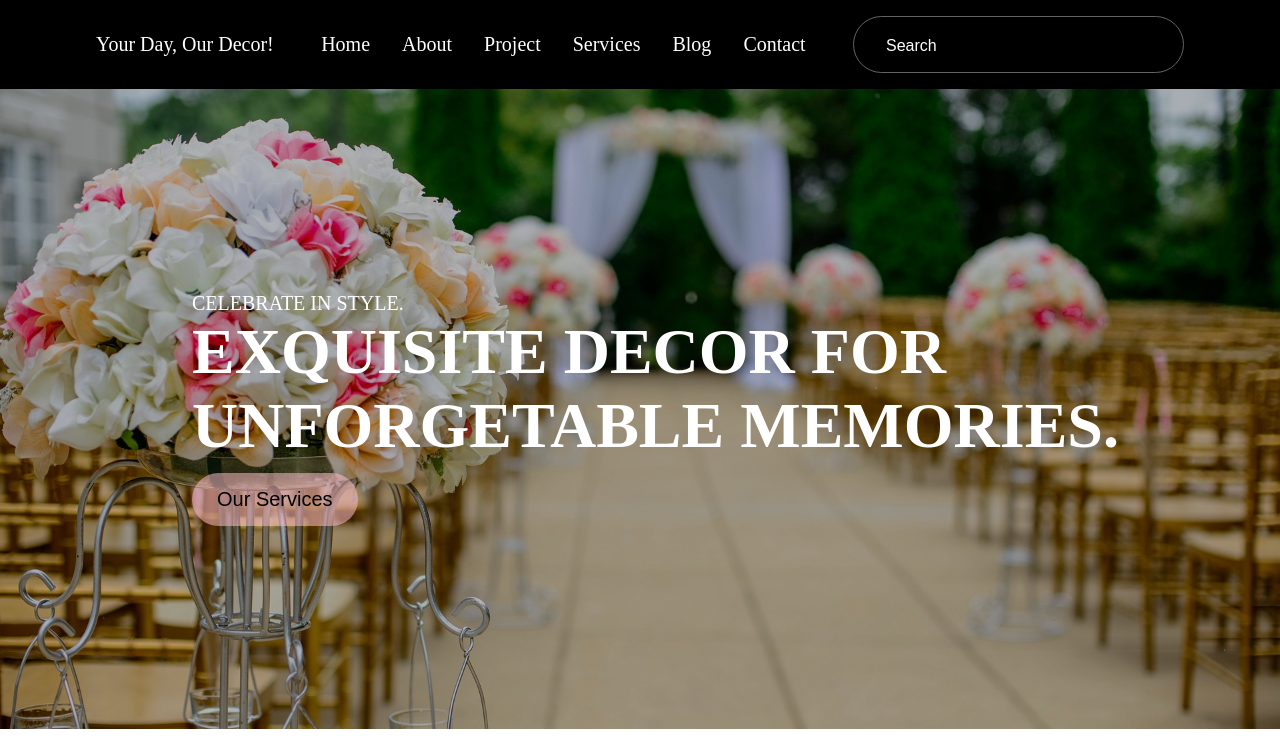
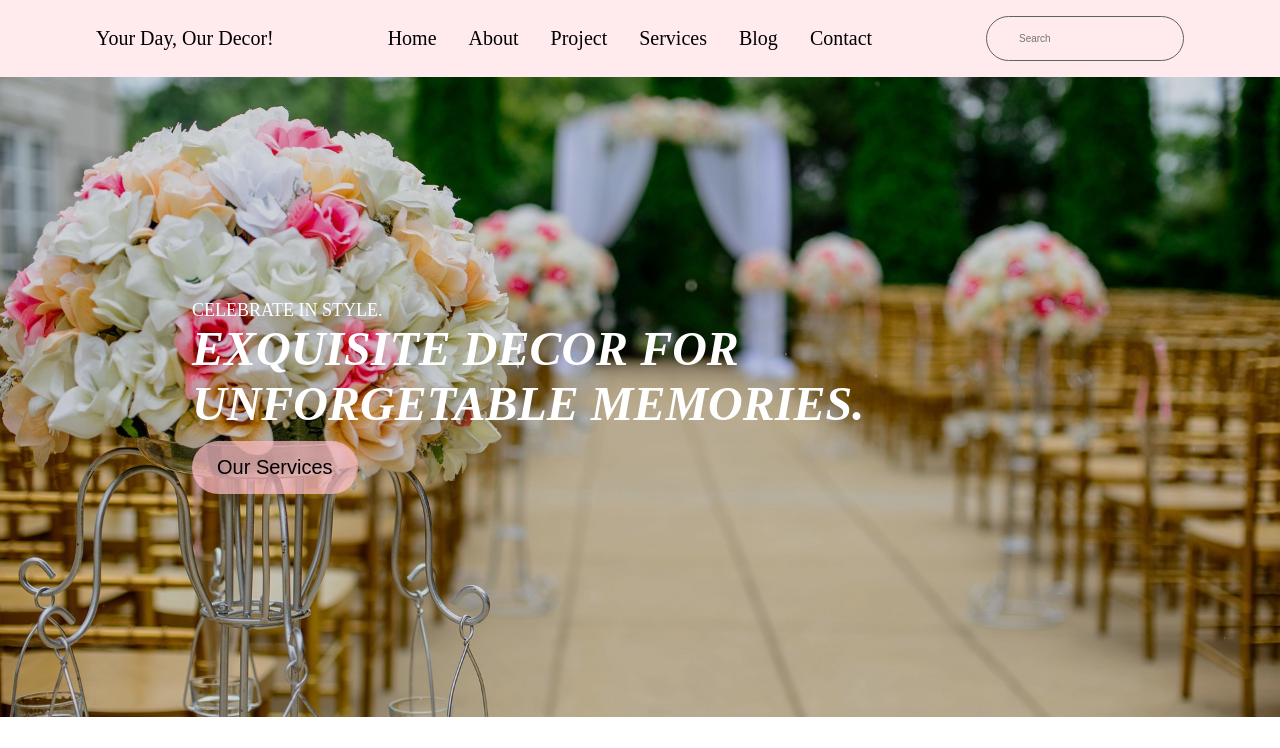
Before and after one commit to JennyOffin/Decor-project, a plain HTML site: page index.html in a window 1280 px wide. Shown: the top 748 px of the page. Drawn offline with Linux system fonts and the light colour scheme.

Commit message:
background-color, color

```diff
--- a/style.css
+++ b/style.css
@@ -7,8 +7,8 @@ nav{
     flex-direction: row;
     justify-content: space-between;
     padding: 1rem 6rem;
-    background-color: black;
-    color: white;
+    background-color: rgba(255, 192, 203, 0.342);
+    color: black;
     align-items: center;
     font-size: 20px;
 }
@@ -25,14 +25,14 @@ nav input{
     padding: 1rem 2rem;
     border-radius: 30px;
     background-color: transparent;
-    color: white;
-    border: 1px solid rgb(99, 99,99);
-    font-size: 20px;
+    color: black;
+    border: 1px solid rgb(99, 99, 99);
+    font-size: 10px;
 }
 
-nav input::placeholder{
+nav input .placeholder{
     color: white;
-    font-size: 16px;
+    font-size: 15px;
 }
 
 #hero{
@@ -49,28 +49,30 @@ nav input::placeholder{
     flex-direction: column;
     justify-content: center;
     height: 100%;
-    background-color: rgba(0, 0, 0, 0.295);
+    background-color: rgba(0, 0, 0, 0.151);
     color: white;
     padding-left: 15%;
 
 }
 
 #hero-overlay p{
-    font-size: 20px;
+    font-size: 18px;
     text-transform: uppercase;
     justify-content: center;
 
 }
 
 #hero-overlay h1{
-    font-size:4rem ;
+    font-size:3rem ;
     font-weight: bold ;
+    color: white;
+    font-style: oblique;
 
 
 }
 
 .primary-button{
-    background-color: rgba(255, 192, 203, 0.534);
+    background-color: rgba(255, 192, 203, 0.705);
     width: fit-content;
     padding: 15px 25px;
     font-size: 20px;
```
